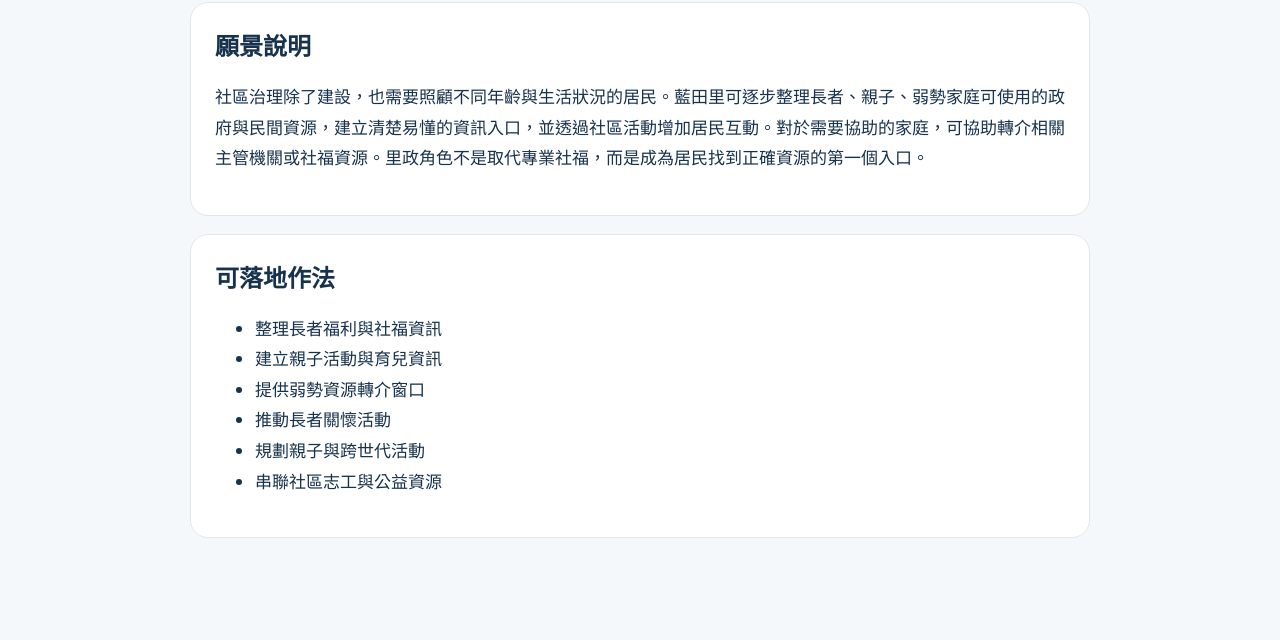
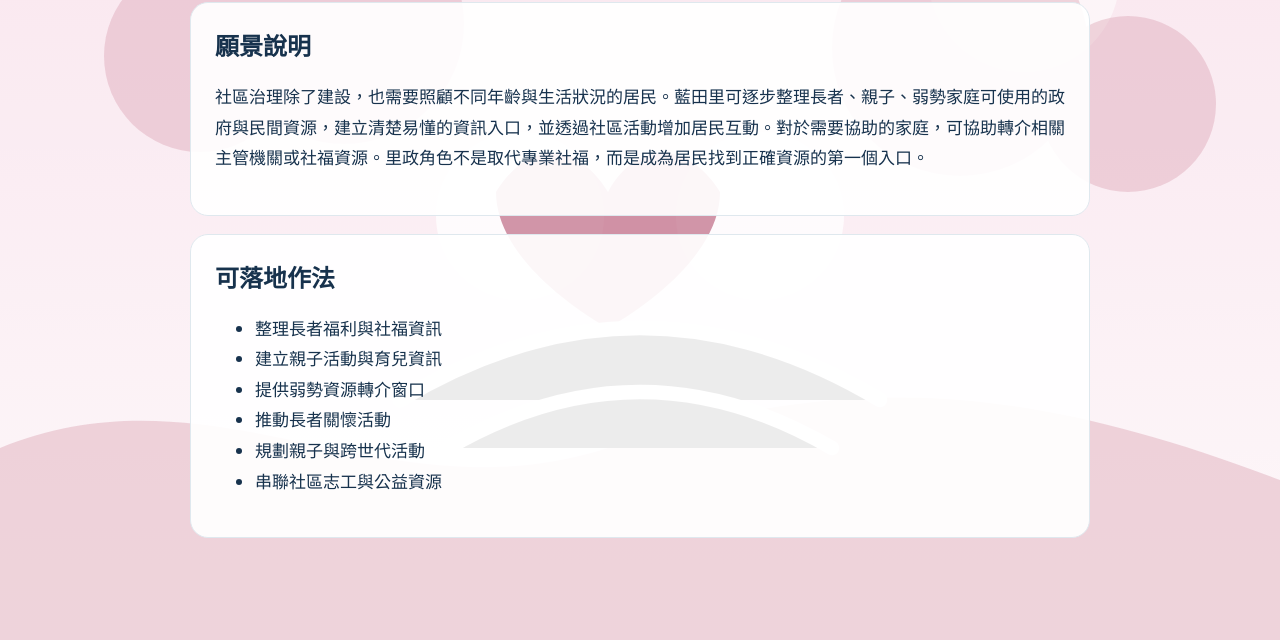
Before and after one commit to kao72302428/lantian-live-map, a plain HTML site: page vision-care.html in a window 1280 px wide. Shown: the part 160-800 px from the top of the page. Drawn offline with Linux system fonts and the light colour scheme.

Commit message:
Add community care background to vision detail page

```diff
--- a/vision-care.html
+++ b/vision-care.html
@@ -1 +1 @@
-<!doctype html><html lang="zh-Hant"><head><meta charset="utf-8"><meta name="viewport" content="width=device-width,initial-scale=1,viewport-fit=cover"><title>長者・幼童・弱勢照護｜藍田新願景</title><style>body{margin:0;font-family:system-ui,-apple-system,"Noto Sans TC",sans-serif;background:#f4f8fb;color:#17324d}main{max-width:900px;margin:auto;padding:28px 18px 56px}a{color:#176ca4;text-decoration:none}.tag{display:inline-block;padding:6px 10px;border-radius:999px;background:#f4fbf7;font-weight:700}.card{background:#fff;border:1px solid #dfe8ee;border-radius:18px;padding:24px;margin-top:18px}h1{font-size:clamp(30px,5vw,46px);margin:14px 0}h2{margin-top:0}p,li{line-height:1.8;font-size:17px}</style></head><body><main><a href="vision.html">← 返回藍田新願景</a><div class="tag">里政治理目標</div><h1>長者・幼童・弱勢照護｜建立社區關懷網絡</h1><section class="card"><h2>願景說明</h2><p>社區治理除了建設，也需要照顧不同年齡與生活狀況的居民。藍田里可逐步整理長者、親子、弱勢家庭可使用的政府與民間資源，建立清楚易懂的資訊入口，並透過社區活動增加居民互動。對於需要協助的家庭，可協助轉介相關主管機關或社福資源。里政角色不是取代專業社福，而是成為居民找到正確資源的第一個入口。</p></section><section class="card"><h2>可落地作法</h2><ul><li>整理長者福利與社福資訊</li><li>建立親子活動與育兒資訊</li><li>提供弱勢資源轉介窗口</li><li>推動長者關懷活動</li><li>規劃親子與跨世代活動</li><li>串聯社區志工與公益資源</li></ul></section></main></body></html>
+<!doctype html><html lang="zh-Hant"><head><meta charset="utf-8"><meta name="viewport" content="width=device-width,initial-scale=1,viewport-fit=cover"><title>長者・幼童・弱勢照護｜藍田新願景</title><style>body{margin:0;font-family:system-ui,-apple-system,"Noto Sans TC",sans-serif;background:#f4f8fb;color:#17324d;position:relative;min-height:100vh}body::before{content:"";position:fixed;inset:0;z-index:-1;background:url('vision-bg-care.svg') center/cover no-repeat;filter:saturate(.7)}main{max-width:900px;margin:auto;padding:28px 18px 56px}a{color:#176ca4;text-decoration:none}.tag{display:inline-block;padding:6px 10px;border-radius:999px;background:#f4fbf7;font-weight:700}.card{background:rgba(255,255,255,.92);border:1px solid #dfe8ee;border-radius:18px;padding:24px;margin-top:18px}h1{font-size:clamp(30px,5vw,46px);margin:14px 0}h2{margin-top:0}p,li{line-height:1.8;font-size:17px}</style></head><body><main><a href="vision.html">← 返回藍田新願景</a><div class="tag">里政治理目標</div><h1>長者・幼童・弱勢照護｜建立社區關懷網絡</h1><section class="card"><h2>願景說明</h2><p>社區治理除了建設，也需要照顧不同年齡與生活狀況的居民。藍田里可逐步整理長者、親子、弱勢家庭可使用的政府與民間資源，建立清楚易懂的資訊入口，並透過社區活動增加居民互動。對於需要協助的家庭，可協助轉介相關主管機關或社福資源。里政角色不是取代專業社福，而是成為居民找到正確資源的第一個入口。</p></section><section class="card"><h2>可落地作法</h2><ul><li>整理長者福利與社福資訊</li><li>建立親子活動與育兒資訊</li><li>提供弱勢資源轉介窗口</li><li>推動長者關懷活動</li><li>規劃親子與跨世代活動</li><li>串聯社區志工與公益資源</li></ul></section></main></body></html>
```
